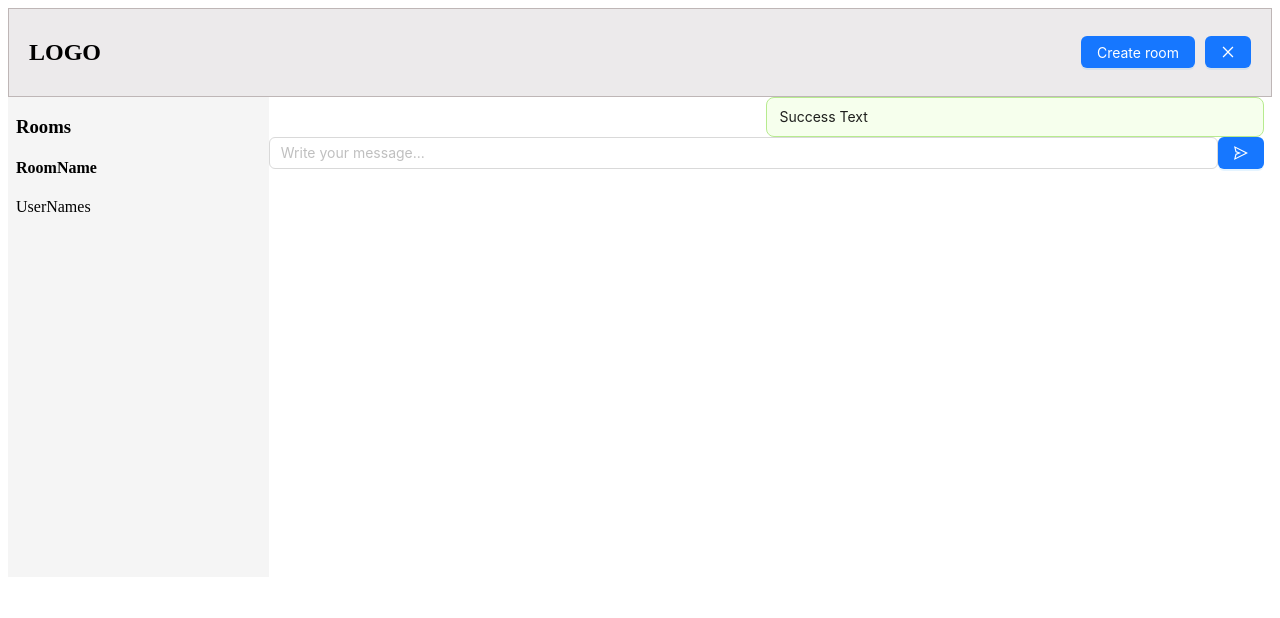
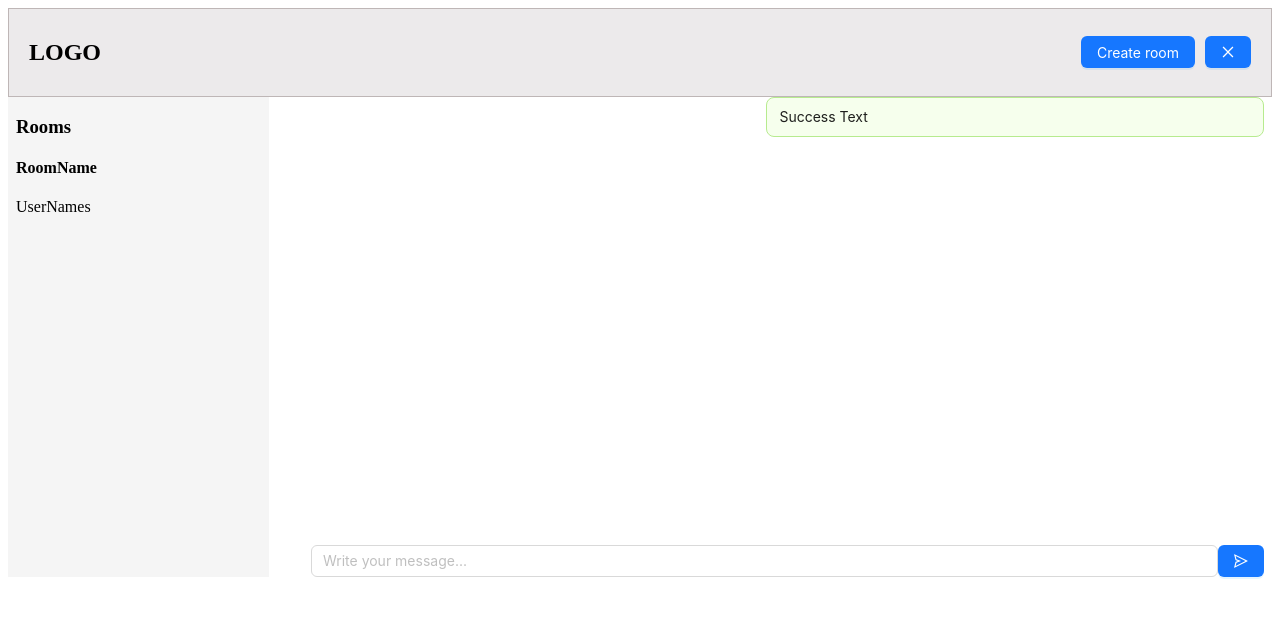
Before and after one commit to AjshaC/Socket-Chatt-App, a React (Vite) app in the folder client/: page /chat in a window 1280 px wide. Shown: the top 618 px of the page. Built offline with nearby package versions, Linux system fonts and the light colour scheme; a web font is replaced by a local one.

Commit message:
Position of the write and send div

```diff
--- a/client/src/components/ChatWindow/ChatWindow.css
+++ b/client/src/components/ChatWindow/ChatWindow.css
@@ -1,4 +1,5 @@
 .ChatWindow{
+    position: relative;
     display: flex;
     flex-direction: column;
     padding-right: 8px;
@@ -34,6 +35,7 @@
 
 .ChatFooter {
     display: flex;
-    margin-bottom: 0;
-    width: 100%;
+    width: 95%;
+    position: absolute;
+    bottom: 0;
 }
```
